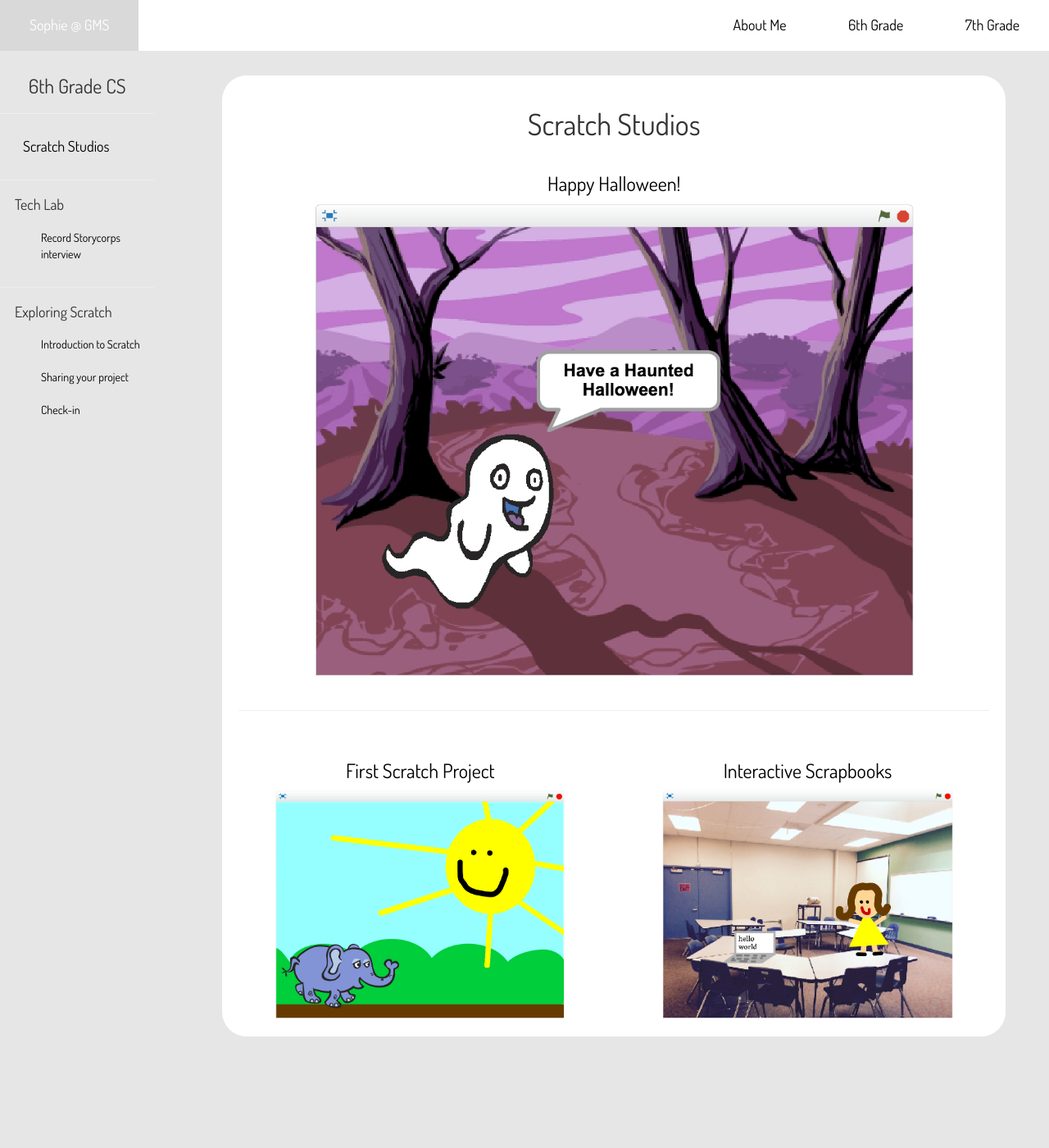
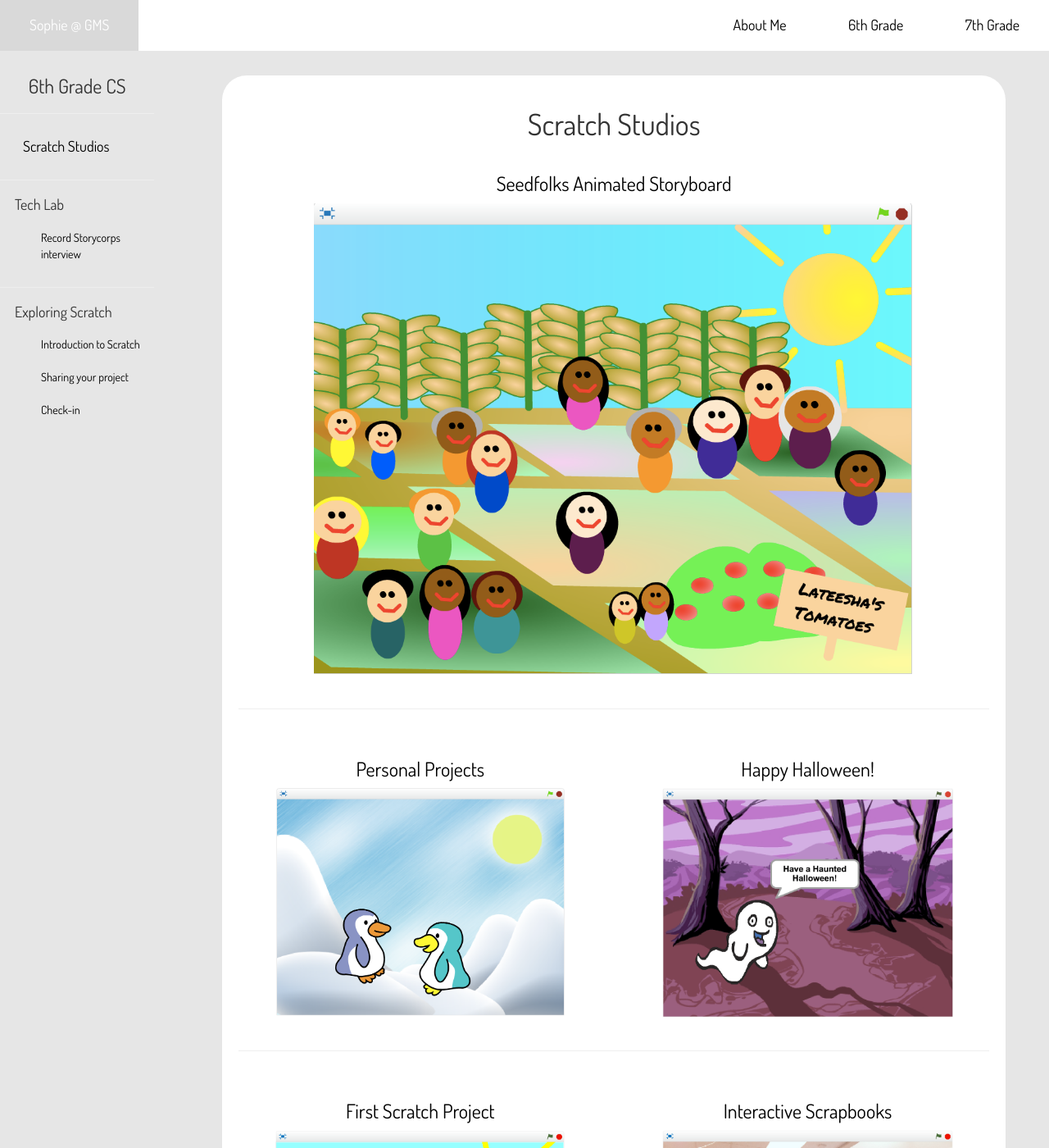
Before and after one commit to slibkind/slibkind.github.io, a Jekyll site: the page built from grade-6/studios.html, in a window 1280 px wide and 1400 px high. Shown: the whole window at 82% size. Built offline with Jekyll 4.4.1, drawn with Linux system fonts in a browser that asks for light colours; nearby versions of some CDN libraries; library files that are not in the unit come from our copies.

Commit message:
6 - studios

```diff
--- a/grade-6/studios.html
+++ b/grade-6/studios.html
@@ -6,10 +6,45 @@
 <div class="bubble">
     <h1> Scratch Studios</h1>
 
+    <div class="row">
+
+        <div class="col-sm-12">
+
+            <div class="thumb">
+
+                <a href="https://scratch.mit.edu/studios/1730232/">
+                    <h3>Seedfolks Animated Storyboard</h3>
+                    <img src = "{{ site.url }}grade-6/images/seedfolks-studio.png"
+                        class="img-responsive center-block"
+                        width="80%"
+                    >
+                </a>
+            </div>
+        </div>
+    </div>
+
+    <br><hr><br>
+
+
 
    <div class="row">
 
-        <div class="col-sm-12">
+       <div class="col-sm-6">
+
+            <div class="thumb">
+
+                <a href="https://scratch.mit.edu/studios/1705359/">
+                    <h3>Personal Projects</h3>
+                    <img src = "{{ site.url }}grade-6/images/random-studio.png"
+                        class="img-responsive center-block"
+                        width="80%"
+                    >
+                </a>
+            </div>
+        </div>
+
+
+        <div class="col-sm-6">
 
             <div class="thumb">
 
```
Also changed, not shown: grade-6/images/random-studio.png (added), grade-6/images/seedfolks-studio.png (added), 1 other file.
